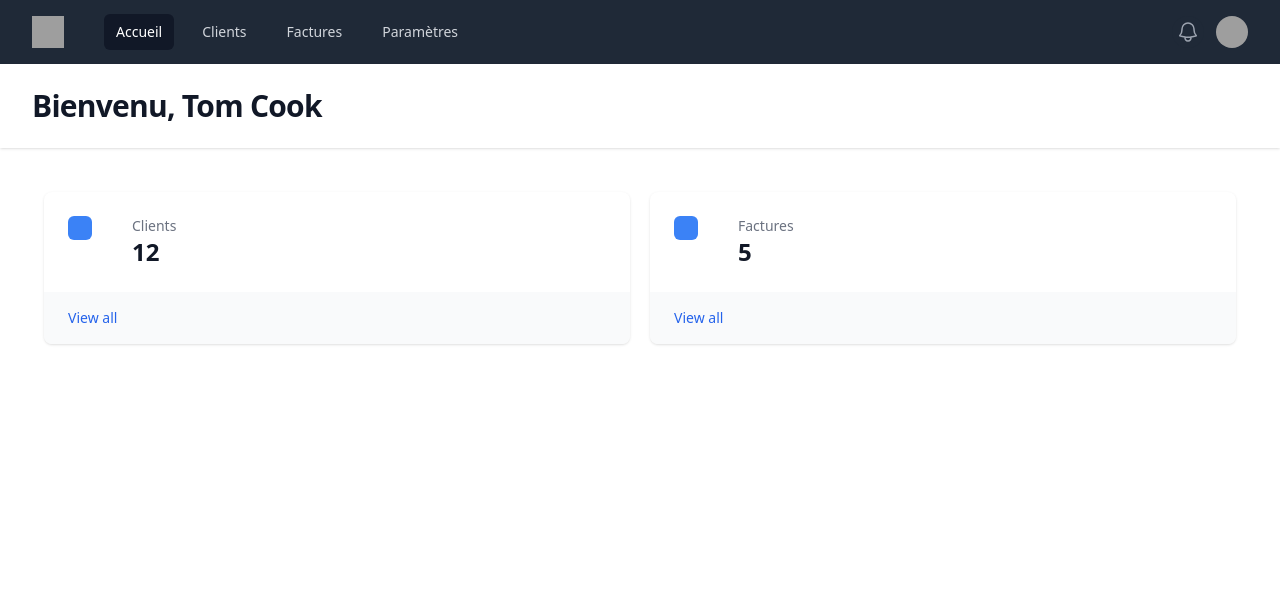
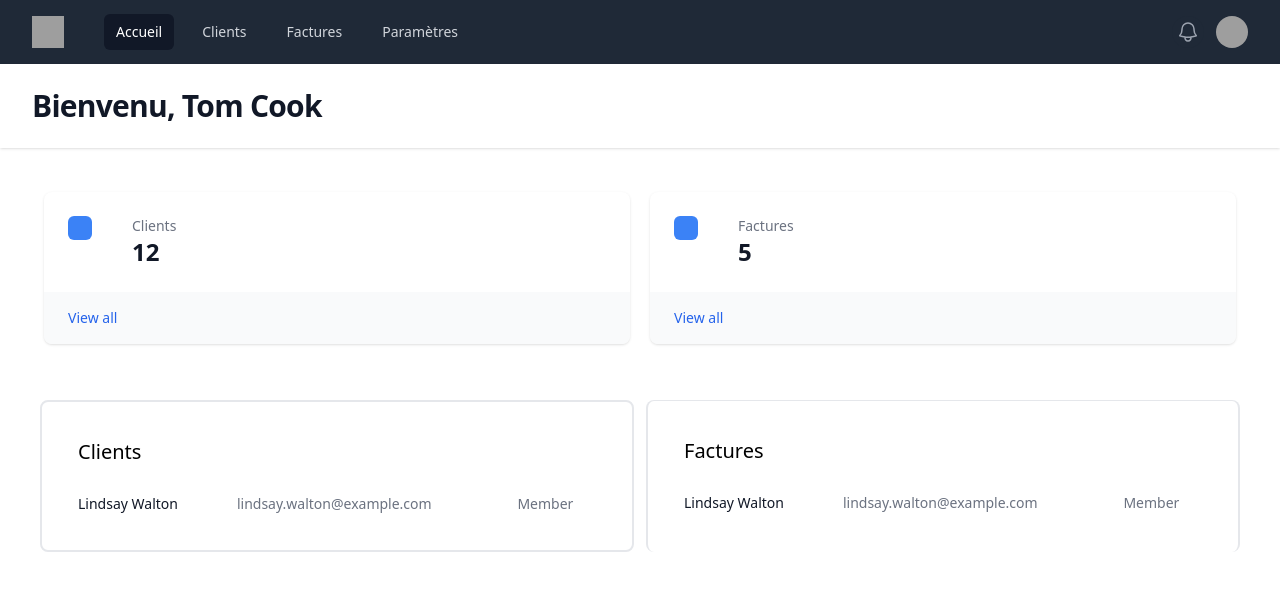
Before and after one commit to Digital-Youth/DYINVOICE-DASHBOARD, a Next.js app in the folder dashboard/: page /Accueil in a window 1280 px wide. Shown: the top 590 px of the page. Built offline with nearby package versions, Linux system fonts and the light colour scheme; grey boxes are pictures that could not be loaded.

Commit message:
Page Accueil

```diff
--- /dev/null
+++ b/dashboard/components/Table/clientTable.jsx
@@ -0,0 +1,37 @@
+const people = [
+  {
+    name: "Lindsay Walton",
+    email: "lindsay.walton@example.com",
+    phone: "Member",
+  },
+];
+
+export default function ClientsTable() {
+  return (
+    <div className="overflow-hidden mt-8 rounded-lg border-2 border-gray-200 px-4 pb-5 pt-5 sm:px-6 sm:pt-6">
+      <div className="text-xl p-3">
+        <p>Clients</p>
+      </div>
+      <table className="min-w-full divide-y divide-gray-300">
+        <tbody className="rounded-lg p-2 ">
+          {people.map((person, personIdx) => (
+            <tr
+              key={person.email}
+              className={personIdx % 2 === 0 ? undefined : "bg-gray-50"}
+            >
+              <td className="whitespace-nowrap py-4 pl-4 pr-3 text-sm font-medium text-gray-900 sm:pl-3">
+                {person.name}
+              </td>
+              <td className="whitespace-nowrap px-3 py-4 text-sm text-gray-500">
+                {person.email}
+              </td>
+              <td className="whitespace-nowrap px-3 py-4 text-sm text-gray-500">
+                {person.phone}
+              </td>
+            </tr>
+          ))}
+        </tbody>
+      </table>
+    </div>
+  );
+}
--- /dev/null
+++ b/dashboard/components/Table/facturesTable.jsx
@@ -0,0 +1,37 @@
+const people = [
+  {
+    name: "Lindsay Walton",
+    email: "lindsay.walton@example.com",
+    phone: "Member",
+  },
+];
+
+export default function FacturesTable() {
+  return (
+    <div className="overflow-hidden mt-8 rounded-lg border-2 border-gray-200 px-4 pb-5 pt-5 sm:px-6 sm:pt-6">
+      <div className="text-xl p-3">
+        <p>Factures</p>
+      </div>
+      <table className="min-w-full divide-y divide-gray-300">
+        <tbody className="rounded-lg ">
+          {people.map((person, personIdx) => (
+            <tr
+              key={person.email}
+              className={personIdx % 2 === 0 ? undefined : "bg-gray-50"}
+            >
+              <td className="whitespace-nowrap py-4 pl-4 pr-3 text-sm font-medium text-gray-900 sm:pl-3">
+                {person.name}
+              </td>
+              <td className="whitespace-nowrap px-3 py-4 text-sm text-gray-500">
+                {person.email}
+              </td>
+              <td className="whitespace-nowrap px-3 py-4 text-sm text-gray-500">
+                {person.phone}
+              </td>
+            </tr>
+          ))}
+        </tbody>
+      </table>
+    </div>
+  );
+}
--- a/dashboard/components/card.jsx
+++ b/dashboard/components/card.jsx
@@ -3,9 +3,6 @@
 export default function Card({icon, name, value}) {
   return (
     <div>
-      <h3 className="text-base font-semibold leading-6 text-gray-900">
-      </h3>
-
       <dl>
         <div className="relative overflow-hidden rounded-lg bg-white px-4 pb-12 pt-5 shadow sm:px-6 sm:pt-6">
           <dt>
--- a/dashboard/pages/Accueil/index.jsx
+++ b/dashboard/pages/Accueil/index.jsx
@@ -2,6 +2,8 @@ import { Fragment } from "react";
 import { Disclosure, Menu, Transition } from "@headlessui/react";
 import { Bars3Icon, BellIcon, XMarkIcon, UserGroupIcon } from "@heroicons/react/24/outline";
 import Card from "@/components/card";
+import ClientsTable from "@/components/Table/clientTable";
+import FacturesTable from "@/components/Table/facturesTable";
 
 const user = {
   name: "Tom Cook",
@@ -204,10 +206,14 @@ export default function Accueil() {
           </div>
         </header>
         <main>
-          <div className=" max-w-7xl py-6 sm:px-6 lg:px-8">
-            <div className="mt-5 mx-3 grid grid-cols-1 gap-5 sm:grid-cols-2 lg:grid-cols-2">
+          <div>
+            <div className="mt-5 mx-3 py-6 sm:px-6 lg:px-8 grid grid-cols-1 gap-5 sm:grid-cols-2 lg:grid-cols-2">
               <Card icon={<UserGroupIcon />} name="Clients" value={12} />
               <Card icon={<UserGroupIcon />} name="Factures" value={5} />
+            </div>
+            <div className="divide-y lg:px-10 grid grid-cols-1 gap-3 sm:grid-cols-2 ">
+                <ClientsTable />
+                <FacturesTable/>
             </div>
 
             {/* Your content */}
```
Also changed, not shown: dashboard/components/board.jsx (+37 -0 lines).
